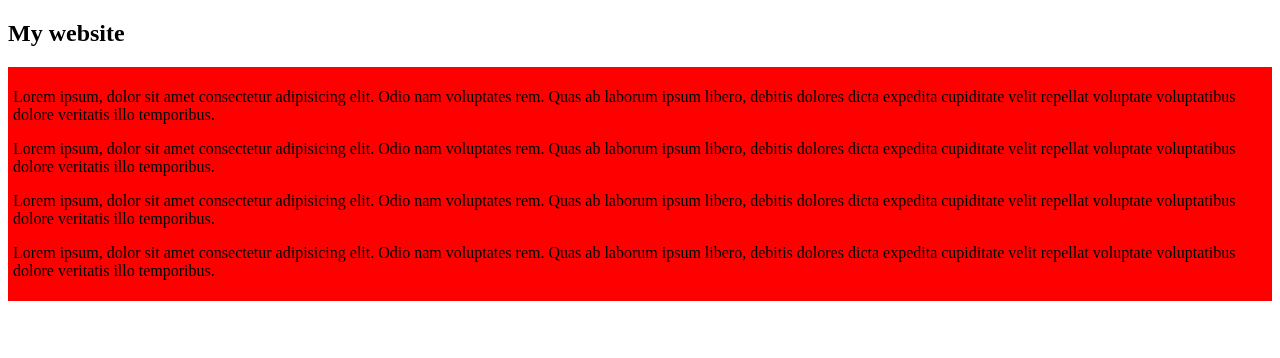
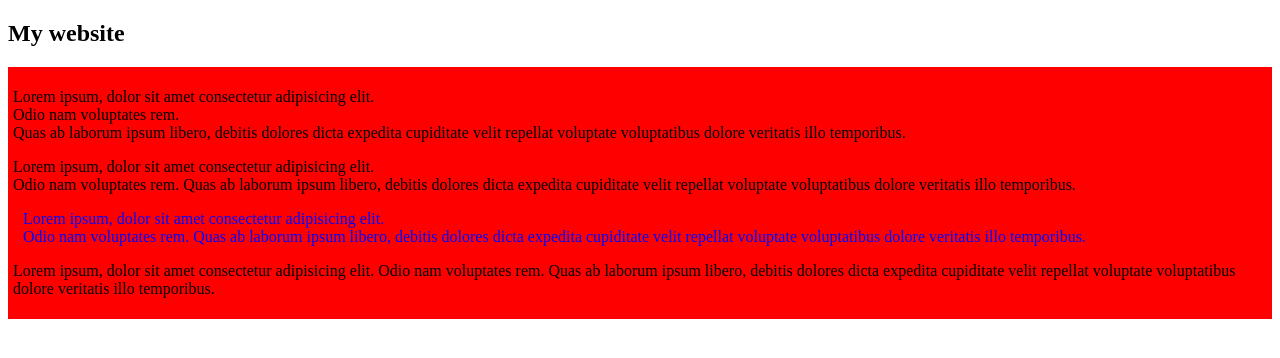
Before and after one commit to arafatrafi2000/my-first-github-repo, a plain HTML site: page index.html in a window 1280 px wide. Drawn offline with Linux system fonts and the light colour scheme.

Commit message:
third commit added

```diff
--- a/index.html
+++ b/index.html
@@ -9,9 +9,9 @@
 <body>
     <h2>My website</h2>
  <div>
-<p>Lorem ipsum, dolor sit amet consectetur adipisicing elit. Odio nam voluptates rem. Quas ab laborum ipsum libero, debitis dolores dicta expedita cupiditate velit repellat voluptate voluptatibus dolore veritatis illo temporibus.</p>
-<p>Lorem ipsum, dolor sit amet consectetur adipisicing elit. Odio nam voluptates rem. Quas ab laborum ipsum libero, debitis dolores dicta expedita cupiditate velit repellat voluptate voluptatibus dolore veritatis illo temporibus.</p>
-<p>Lorem ipsum, dolor sit amet consectetur adipisicing elit. Odio nam voluptates rem. Quas ab laborum ipsum libero, debitis dolores dicta expedita cupiditate velit repellat voluptate voluptatibus dolore veritatis illo temporibus.</p>
+<p>Lorem ipsum, dolor sit amet consectetur adipisicing elit. <br>Odio nam voluptates rem. <br>Quas ab laborum ipsum libero, debitis dolores dicta expedita cupiditate velit repellat voluptate voluptatibus dolore veritatis illo temporibus.</p>
+<p>Lorem ipsum, dolor sit amet consectetur adipisicing elit. <br> Odio nam voluptates rem. Quas ab laborum ipsum libero, debitis dolores dicta expedita cupiditate velit repellat voluptate voluptatibus dolore veritatis illo temporibus.</p>
+<p class="tuba">Lorem ipsum, dolor sit amet consectetur adipisicing elit. <br> Odio nam voluptates rem. Quas ab laborum ipsum libero, debitis dolores dicta expedita cupiditate velit repellat voluptate voluptatibus dolore veritatis illo temporibus.</p>
 <p>Lorem ipsum, dolor sit amet consectetur adipisicing elit. Odio nam voluptates rem. Quas ab laborum ipsum libero, debitis dolores dicta expedita cupiditate velit repellat voluptate voluptatibus dolore veritatis illo temporibus.</p>
 </div>
    </body>
--- a/styles/blog.css
+++ b/styles/blog.css
@@ -3,3 +3,6 @@ div{
     border: 5px;
     padding: 5px;
 }
+.tuba{
+    color: blue;margin-left: 10px;
+}
```
